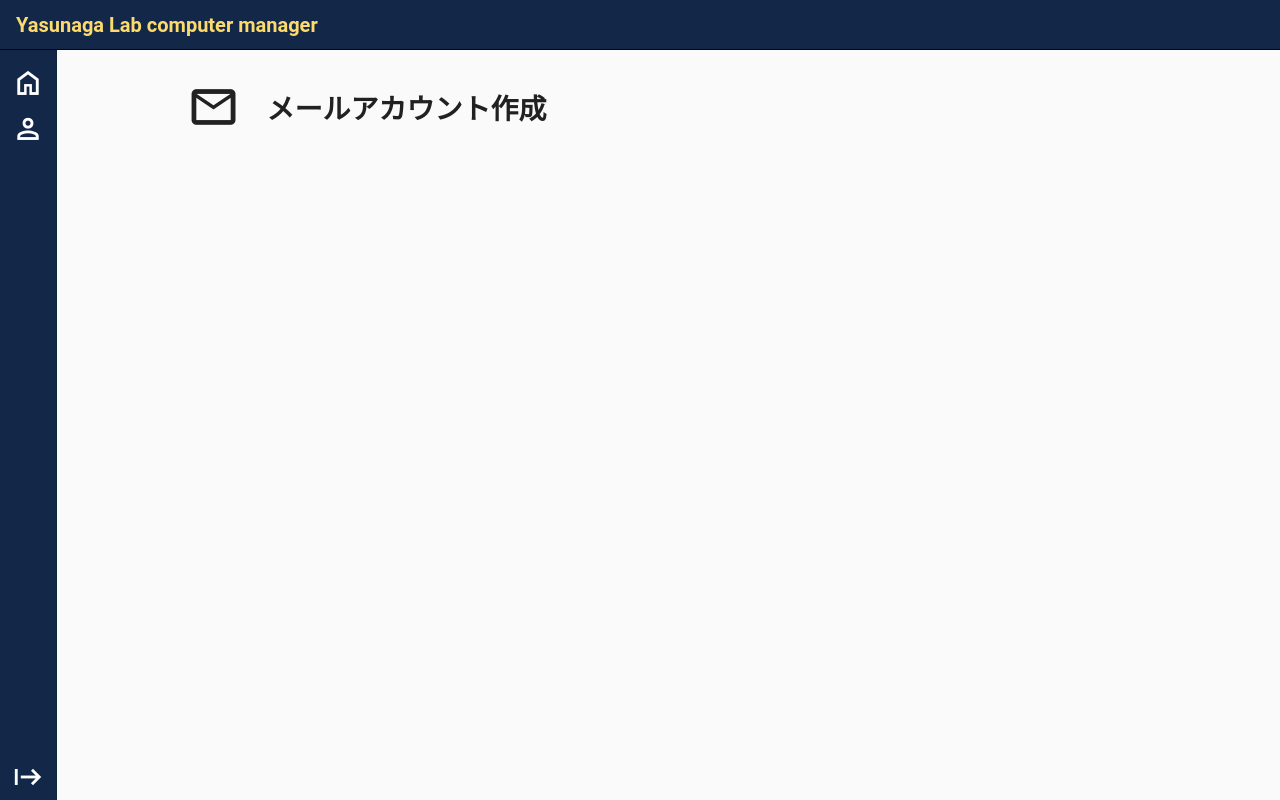
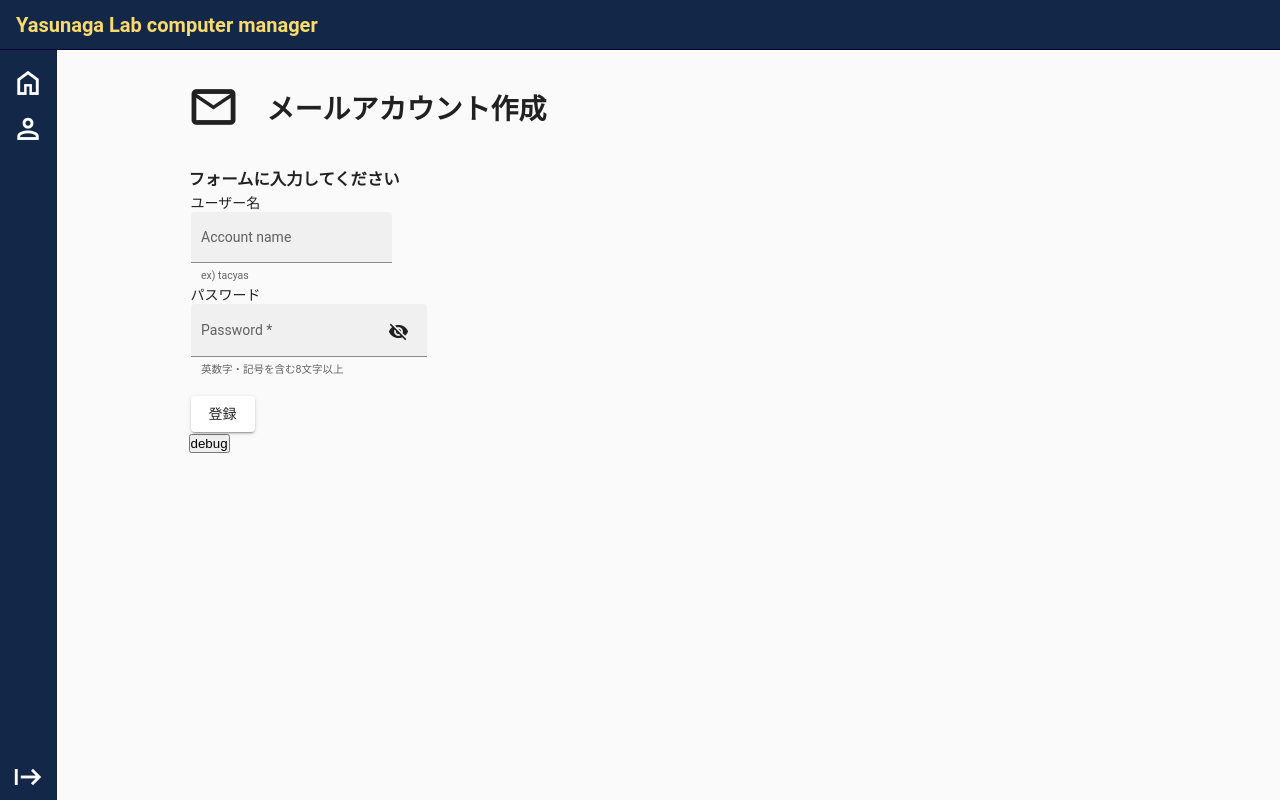
Before and after one commit to hondaya14/yacm_cl, an Angular app: page /account/register_mail in a window 1280 px wide. Built offline with nearby package versions, Linux system fonts and the light colour scheme.

Commit message:
Implement form item validation & simple error message

```diff
--- a/src/app/account/register-cs/register-cs.component.css
+++ b/src/app/account/register-cs/register-cs.component.css
@@ -22,6 +22,10 @@
   width: 100%;
 }
 
+.error-message {
+  color: red;
+}
+
 .form-container {
   margin-left: auto;
   margin-right: auto;
--- a/src/app/account/register-cs/register-cs.component.html
+++ b/src/app/account/register-cs/register-cs.component.html
@@ -7,6 +7,9 @@
   <br>
   <div class="account-form">
     <h3>フォームに入力してください</h3>
+    <div *ngIf="infoInvalid" class="error-message">
+      <p>不正な箇所があります。</p>
+    </div>
     <div class="form-container">
       <table class="form-table">
         <tr>
@@ -14,14 +17,14 @@
             <p>姓</p>
             <mat-form-field hintLabel="ex) YASUNAGA" appearance="fill">
               <mat-label>Last name</mat-label>
-              <input matInput [(ngModel)]="ldap.lastName">
+              <input matInput [(ngModel)]="ldap.lastName" required>
             </mat-form-field>
           </td>
           <td>
             <p>名</p>
             <mat-form-field hintLabel="ex) Takuo" appearance="fill">
               <mat-label>First name</mat-label>
-              <input matInput [(ngModel)]="ldap.firstName">
+              <input matInput [(ngModel)]="ldap.firstName" required>
             </mat-form-field>
           </td>
         </tr>
@@ -30,16 +33,16 @@
             <p>アカウント名</p>
             <mat-form-field hintLabel="ex) tacyas" appearance="fill">
               <mat-label>Account name</mat-label>
-              <input matInput #input [(ngModel)]="ldap.accountName">
+              <input matInput #input [(ngModel)]="ldap.accountName" required>
             </mat-form-field>
           </td>
         </tr>
         <tr>
           <td>
             <p>パスワード</p>
-            <mat-form-field appearance="fill">
+            <mat-form-field hintLabel="英数字・記号を含む8文字以上" appearance="fill">
               <mat-label>Password</mat-label>
-              <input matInput [type]="hide ? 'password' : 'text'" [(ngModel)]="ldap.password">
+              <input matInput [type]="hide ? 'password' : 'text'" [(ngModel)]="ldap.password" required>
               <button mat-icon-button matSuffix (click)="hide = !hide" [attr.aria-label]="'Hide password'"
                       [attr.aria-pressed]="hide">
                 <mat-icon>{{hide ? 'visibility_off' : 'visibility'}}</mat-icon>
@@ -47,9 +50,10 @@
             </mat-form-field>
           </td>
         </tr>
+        <br>
         <tr class="button-area">
           <td colspan="2">
-            <button mat-raised-button class="register-button">登録</button>
+            <button mat-raised-button class="register-button" (click)="register()">登録</button>
           </td>
         </tr>
       </table>
--- a/src/app/account/register-cs/register-cs.component.ts
+++ b/src/app/account/register-cs/register-cs.component.ts
@@ -9,6 +9,7 @@ import {HttpClient} from "@angular/common/http";
 })
 export class RegisterCsComponent implements OnInit {
   ldap: LdapInfo = new LdapInfo();
+  infoInvalid: boolean = false;
   hide: boolean = true;
 
   constructor(private http: HttpClient) {
@@ -23,6 +24,8 @@ export class RegisterCsComponent implements OnInit {
   }
 
   register() {
+    this.infoInvalid = !this.ldap.checkInfo();
+    if (this.infoInvalid) return
     let endpoint: string = 'register_cs'
     let url: string = 'http://localhost:4000' + endpoint;
     this.http.post(url, JSON.stringify(this.ldap));
@@ -36,11 +39,27 @@ class LdapInfo {
   password: string;
 
   constructor() {
-    this.lastName = ''
-    this.firstName = ''
-    this.accountName = ''
-    this.password = ''
+    this.lastName = '';
+    this.firstName = '';
+    this.accountName = '';
+    this.password = '';
   }
 
+  checkInfo() {
+    return this.checkName(this.lastName)
+      && this.checkName(this.firstName)
+      && this.checkName(this.accountName)
+      && this.lastName.length > 0 && this.firstName.length > 0 && this.accountName.length > 0
+      && this.checkPassword();
+  }
 
+  checkName(checkStr: string) {
+    const re = new RegExp(/^[0-9a-zA-Z]+$/);
+    return re.test(checkStr);
+  }
+
+  checkPassword() {
+    const re = new RegExp(/^(?=.*?[a-zA-Z])(?=.*?\d)[a-zA-Z\d]{8,}$/);
+    return re.test(this.password);
+  }
 }
--- a/src/app/account/register-mail/register-mail.component.css
+++ b/src/app/account/register-mail/register-mail.component.css
@@ -14,3 +14,7 @@
 .title {
   padding-left: 1em;
 }
+
+.error-message {
+  color: red;
+}
--- a/src/app/account/register-mail/register-mail.component.html
+++ b/src/app/account/register-mail/register-mail.component.html
@@ -1,5 +1,47 @@
-<div class="account-title">
-  <span class="material-symbols-outlined">mail</span>
-  <h1 class="title">メールアカウント作成</h1>
+<div class="account">
+  <div class="account-title">
+    <span class="material-symbols-outlined title-symbol">mail</span>
+    <h1 class="title">メールアカウント作成</h1>
+  </div>
+  <br>
+  <br>
+  <div class="account-form">
+    <h3>フォームに入力してください</h3>
+    <div *ngIf="infoInvalid" class="error-message">
+      <p>不正な箇所があります。</p>
+    </div>
+    <div class="form-container">
+      <table class="form-table">
+        <tr>
+          <td>
+            <p>ユーザー名</p>
+            <mat-form-field hintLabel="ex) tacyas" appearance="fill">
+              <mat-label>Account name</mat-label>
+              <input matInput [(ngModel)]="mail.userName">
+            </mat-form-field>
+          </td>
+        </tr>
+        <tr>
+          <td>
+            <p>パスワード</p>
+            <mat-form-field hintLabel="英数字・記号を含む8文字以上" appearance="fill">
+              <mat-label>Password</mat-label>
+              <input matInput [type]="hide ? 'password' : 'text'" [(ngModel)]="mail.password" required>
+              <button mat-icon-button matSuffix (click)="hide = !hide" [attr.aria-label]="'Hide password'"
+                      [attr.aria-pressed]="hide">
+                <mat-icon>{{hide ? 'visibility_off' : 'visibility'}}</mat-icon>
+              </button>
+            </mat-form-field>
+          </td>
+        </tr>
+        <br>
+        <tr class="button-area">
+          <td colspan="2">
+            <button mat-raised-button class="register-button" (click)="register()">登録</button>
+          </td>
+        </tr>
+      </table>
+    </div>
+  </div>
+  <button (click)="debug()">debug</button>
 </div>
-<br>
--- a/src/app/account/register-mail/register-mail.component.ts
+++ b/src/app/account/register-mail/register-mail.component.ts
@@ -1,4 +1,5 @@
-import { Component, OnInit } from '@angular/core';
+import {Component, OnInit} from '@angular/core';
+import {HttpClient} from "@angular/common/http";
 
 @Component({
   selector: 'app-register-mail',
@@ -6,10 +7,54 @@ import { Component, OnInit } from '@angular/core';
   styleUrls: ['./register-mail.component.css']
 })
 export class RegisterMailComponent implements OnInit {
+  hide: boolean = true;
+  mail: MailAccountInfo = new MailAccountInfo();
+  infoInvalid: boolean = false;
 
-  constructor() { }
+  constructor(private http: HttpClient) {
+  }
 
   ngOnInit(): void {
   }
 
+  debug() {
+    console.log();
+  }
+
+  register() {
+    this.infoInvalid = !this.mail.checkInfo();
+    if (this.infoInvalid) return
+    let endpoint: string = 'register_cs'
+    let url: string = 'http://localhost:4000' + endpoint;
+    this.http.post(url, JSON.stringify(this.mail));
+  }
 }
+
+class MailAccountInfo {
+  userName: string;
+  password: string;
+  passwordInvalid: boolean;
+
+  constructor() {
+    this.userName = '';
+    this.password = '';
+    this.passwordInvalid = false;
+  }
+
+
+  checkInfo() {
+    return this.checkName(this.userName) && this.userName.length > 0 && this.checkPassword();
+  }
+
+  checkName(checkStr: string) {
+    const re = new RegExp(/^[0-9a-zA-Z]+$/);
+    return re.test(checkStr);
+  }
+
+  checkPassword() {
+    const re = new RegExp(/^(?=.*?[a-zA-Z])(?=.*?\d)[a-zA-Z\d]{8,}$/);
+    return re.test(this.password);
+  }
+
+
+}
```
